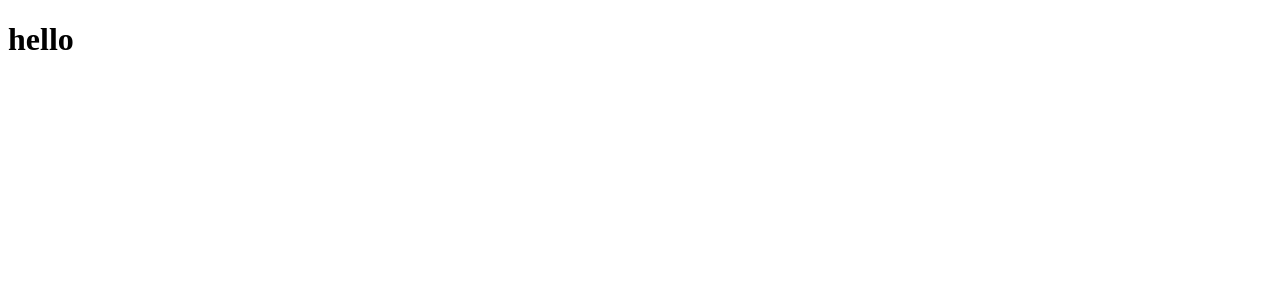
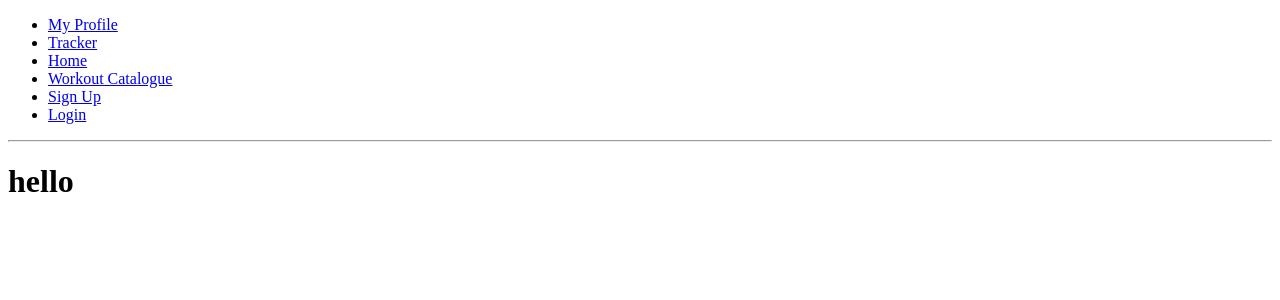
Before and after one commit to slion0605/Wad_Group_Project, a Django app: page /homepage/ in a window 1280 px wide. Before the commit the part shown is almost empty. Shown: the top 300 px of the page. Run offline with Django 3.2, Linux system fonts and the light colour scheme.

Commit message:
base for navigation bar

```diff
--- /dev/null
+++ b/WAD_Group_project/fitnessTracker/templatetags/fitnessTracker_template_tags.py
@@ -0,0 +1,3 @@
+from django import template
+
+register = template.Library()
--- a/WAD_Group_project/fitnessTracker/urls.py
+++ b/WAD_Group_project/fitnessTracker/urls.py
@@ -14,4 +14,5 @@ path('add_workout/', views.add_workout, name='add_workout'),
 path('add_workout/', views.add_meal, name='add_meal'),
 path('tracker/', views.tracker, name='tracker'),
 path('logout/', views.user_logout, name='logout'),
+path('profile/', views.profile, name='profile'),
 ]
--- a/WAD_Group_project/fitnessTracker/views.py
+++ b/WAD_Group_project/fitnessTracker/views.py
@@ -37,7 +37,10 @@ def send_home(request):
     return redirect(reverse('fitnessTracker:homepage'))
 
 def catalogue(request):
-     return render(request, 'fitnessTracker/restricted.html')
+    return render(request, 'fitnessTracker/catalogue.html')
 
 def tracker(request):
-    pass
+    return render(request, 'fitnessTracker/tracker.html')
+
+def profile(request):
+    return render(request, 'fitnessTracker/profile.html')
--- a/WAD_Group_project/templates/fitnessTracker/base.html
+++ b/WAD_Group_project/templates/fitnessTracker/base.html
@@ -1,25 +1,29 @@
 <!DOCTYPE html>
 {% load staticfiles %}
-{% load rango_template_tags %}
 
 <html>
     <head lang="en">
     <meta charset="UTF-8" />
     <title>
         {% block title_block %}
-
+            Fitness Tracker
         {% endblock %}
     </title>
 </head>
     <body>
         <div id = "nav" >
-        <!-- navigation goes here-->
             <ul>
+                <li><a href="{% url 'fitnessTracker:profile' %}">My Profile</a></li>
+                <li><a href="{% url 'fitnessTracker:tracker' %}">Tracker</a></li>
+                <li><a href="{% url 'fitnessTracker:homepage' %}">Home</a></li>
+                <li><a href="{% url 'fitnessTracker:catalogue' %}">Workout Catalogue</a></li>
+
                 {% if user.is_authenticated %}
-
+                <li><a href="{% url 'fitnessTracker:logout' %}">Logout</a></li>
 
                 {% else %}
-
+                <li><a href="{% url 'fitnessTracker:register' %}">Sign Up</a></li>
+                <li><a href="{% url 'fitnessTracker:login' %}">Login</a></li>
 
                 {% endif %}
 
@@ -34,7 +38,7 @@
         {% endblock %}
         </div>
 
-        <hr />
+
 
     </body>
 </html>
--- a/WAD_Group_project/templates/fitnessTracker/homepage.html
+++ b/WAD_Group_project/templates/fitnessTracker/homepage.html
@@ -1,5 +1,7 @@
 <!DOCTYPE html>
+
     <html>
+        {% extends 'fitnessTracker/base.html' %}
 
         {% load staticfiles %}
 
```
Also changed, not shown: WAD_Group_project/fitnessTracker/templatetags/__init__.py (added).
